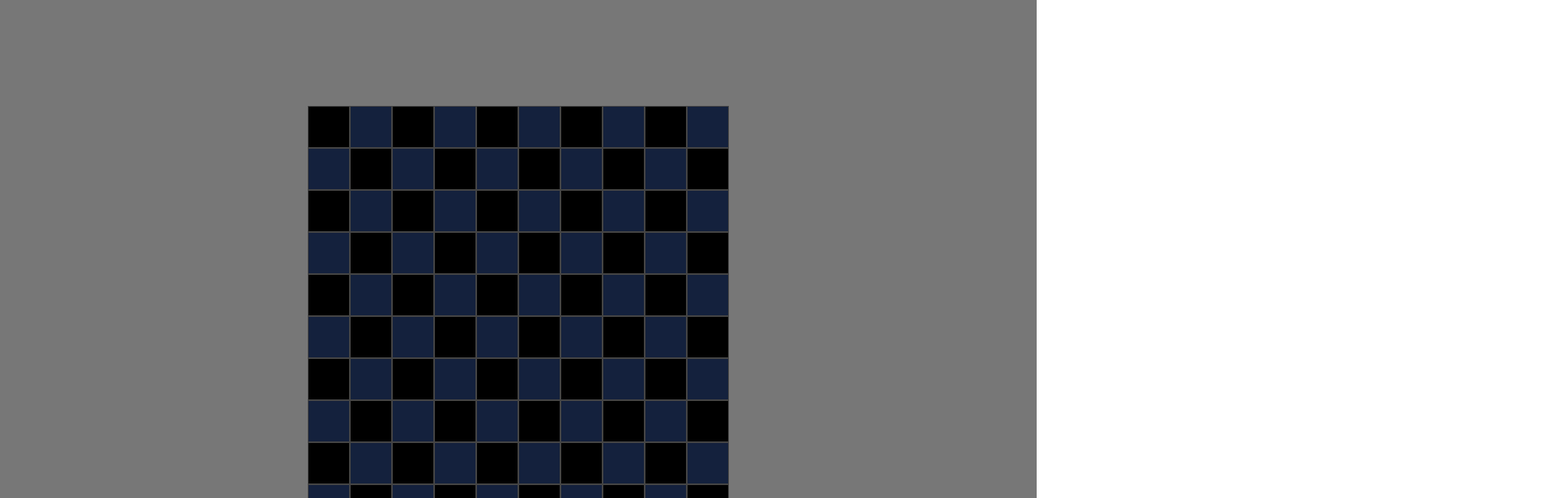
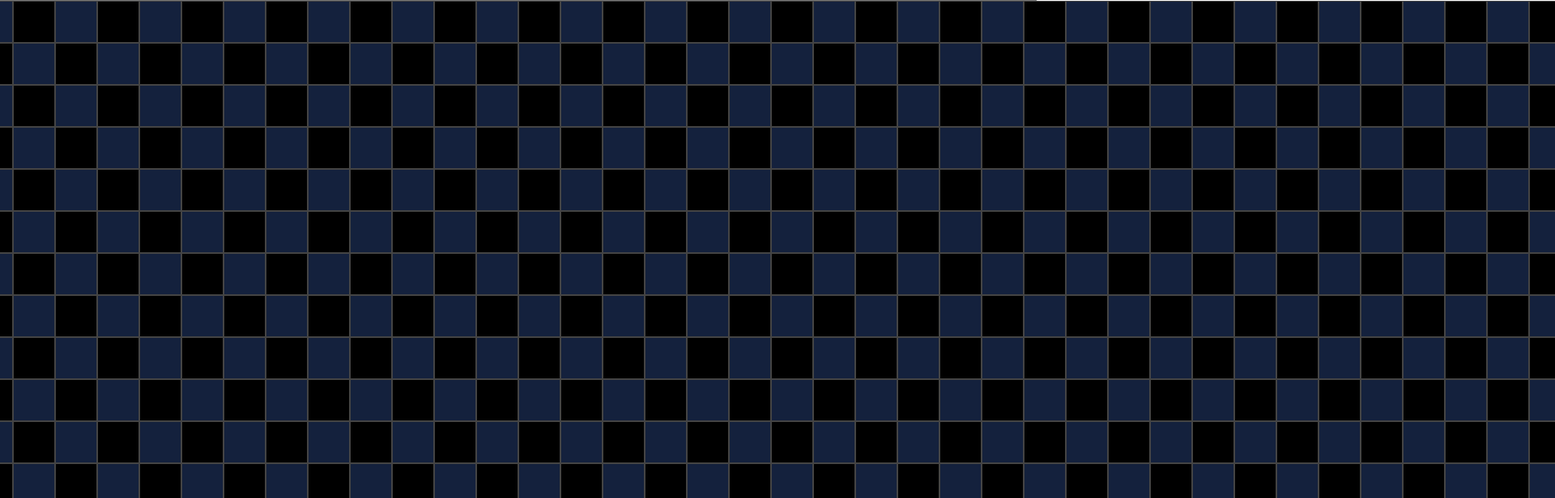
Before and after one commit to SmIgor/tiles, a React (Create React App) app: page / in a window 1280 px wide. Shown: the top 616 px of the page at 81% size, 1920 px wide, since content can reach past the window. Built offline with nearby package versions, Linux system fonts and the light colour scheme.

Commit message:
made it worse

```diff
--- a/package.json
+++ b/package.json
@@ -3,11 +3,13 @@
   "version": "0.1.0",
   "private": true,
   "dependencies": {
+    "@reduxjs/toolkit": "^1.8.1",
     "@testing-library/jest-dom": "^5.16.4",
     "@testing-library/react": "^13.0.1",
     "@testing-library/user-event": "^13.5.0",
     "react": "^18.0.0",
     "react-dom": "^18.0.0",
+    "react-redux": "^8.0.1",
     "react-scripts": "5.0.1",
     "web-vitals": "^2.1.4"
   },
--- a/src/App.jsx
+++ b/src/App.jsx
@@ -1,29 +1,10 @@
-import { useMemo, useReducer, useState } from 'react';
+import { useMemo } from 'react';
+import { useSelector } from 'react-redux';
 import Tile from './Tile';
 
 const App = ({ rows, columns }) => {
-  const board = useMemo(
-    () =>
-      Array(rows)
-        .fill(false)
-        .map(() => Array(columns).fill(false)),
-    [rows, columns]
-  );
-
-  const initialState = { count: 0 };
-  function reducer(state, action) {
-    switch (action.type) {
-      case 'increment':
-        return { count: state.count + 1 };
-      case 'decrement':
-        return { count: state.count - 1 };
-      default:
-        throw new Error();
-    }
-  }
-  const [state, dispatch] = useReducer(reducer, initialState);
-
-  const [selectedTiles, setSelectedTiles] = useState(board);
+  const count = useSelector(state => state.countReducer.count);
+  const board = useSelector(state => state.boardReducer.board);
 
   const gridColumnsStyle = useMemo(
     () => ({
@@ -37,30 +18,30 @@ const App = ({ rows, columns }) => {
     switch (indexR) {
       case 0:
         borders.push('border-top');
-        if (!selectedTiles[indexR + 1][indexC]) borders.push('border-bottom');
+        if (!board[indexR + 1][indexC]) borders.push('border-bottom');
         break;
       case rows - 1:
         borders.push('border-bottom');
-        if (!selectedTiles[indexR - 1][indexC]) borders.push('border-top');
+        if (!board[indexR - 1][indexC]) borders.push('border-top');
         break;
       default:
-        if (!selectedTiles[indexR - 1][indexC]) borders.push('border-top');
-        if (!selectedTiles[indexR + 1][indexC]) borders.push('border-bottom');
+        if (!board[indexR - 1][indexC]) borders.push('border-top');
+        if (!board[indexR + 1][indexC]) borders.push('border-bottom');
         break;
     }
 
     switch (indexC) {
       case 0:
         borders.push('border-left');
-        if (!selectedTiles[indexR][indexC + 1]) borders.push('border-right');
+        if (!board[indexR][indexC + 1]) borders.push('border-right');
         break;
       case columns - 1:
         borders.push('border-right');
-        if (!selectedTiles[indexR][indexC - 1]) borders.push('border-left');
+        if (!board[indexR][indexC - 1]) borders.push('border-left');
         break;
       default:
-        if (!selectedTiles[indexR][indexC - 1]) borders.push('border-left');
-        if (!selectedTiles[indexR][indexC + 1]) borders.push('border-right');
+        if (!board[indexR][indexC - 1]) borders.push('border-left');
+        if (!board[indexR][indexC + 1]) borders.push('border-right');
         break;
     }
     return borders;
@@ -84,15 +65,12 @@ const App = ({ rows, columns }) => {
                 x={indexC}
                 y={indexR}
                 borders={currentTile ? getBordersArray(indexR, indexC) : ''}
-                selectedTiles={selectedTiles}
-                setSelectedTiles={setSelectedTiles}
-                dispatch={dispatch}
               />
             );
           })
         )}
       </div>
-      <div className="count">You selected {state.count} tiles</div>
+      <div className="count">You selected {count} tiles</div>
     </div>
   );
 };
--- a/src/Tile.jsx
+++ b/src/Tile.jsx
@@ -1,14 +1,12 @@
 import React, { useMemo } from 'react';
+import { useDispatch, useSelector } from 'react-redux';
+import { toggleTileAction } from './store/boardReducer';
+import { decrementAction, incrementAction } from './store/countReducer';
 
-const Tile = ({
-  backgroundColor,
-  x,
-  y,
-  borders,
-  selectedTiles,
-  setSelectedTiles,
-  dispatch,
-}) => {
+const Tile = ({ backgroundColor, x, y, borders }) => {
+  const dispatch = useDispatch();
+  const board = useSelector(state => state.boardReducer.board);
+
   const style = useMemo(
     () => ({
       backgroundColor,
@@ -16,23 +14,21 @@ const Tile = ({
     [backgroundColor]
   );
 
+  const currentTile = board[y][x];
   const classes = useMemo(() => {
     let classes = ['tile'];
-    if (selectedTiles[y][x]) {
+    if (currentTile) {
       classes.push('selected');
     }
-    return (classes = [...classes, ...borders].join(' '));
-  }, [borders]);
+    return (classes = classes.concat(borders).join(' '));
+  }, [borders, currentTile]);
 
   const updateSelectedTiles = e => {
     const x = +e.target.dataset.x;
     const y = +e.target.dataset.y;
-    const newSelectedTiles = [...selectedTiles];
-    newSelectedTiles[y][x] = !newSelectedTiles[y][x];
-    setSelectedTiles(newSelectedTiles);
-    newSelectedTiles[y][x]
-      ? dispatch({ type: 'increment' })
-      : dispatch({ type: 'decrement' });
+
+    dispatch(toggleTileAction({ x, y }));
+    board[y][x] ? dispatch(decrementAction()) : dispatch(incrementAction());
   };
 
   return (
@@ -51,21 +47,4 @@ const Tile = ({
   );
 };
 
-const areEqual = (prevProps, nextProps) => {
-  const oldBorders = prevProps.borders;
-  const newBorders = nextProps.borders;
-  if (
-    oldBorders.length !== newBorders.length ||
-    typeof oldBorders !== typeof newBorders
-  )
-    return false;
-  if (typeof oldBorders === 'string' && typeof newBorders === 'string')
-    return true;
-  oldBorders.forEach((str1, index) => {
-    const str2 = newBorders[index];
-    if (str1 !== str2) return false;
-  });
-  return true;
-};
-
-export default React.memo(Tile, areEqual);
+export default React.memo(Tile);
--- /dev/null
+++ b/src/boardRC.js
@@ -0,0 +1,2 @@
+export const rows = 100;
+export const columns = 100;
--- a/src/index.js
+++ b/src/index.js
@@ -2,6 +2,13 @@ import React from 'react';
 import ReactDOM from 'react-dom/client';
 import './index.css';
 import App from './App';
+import { Provider } from 'react-redux';
+import { store } from './store/store';
+import { columns, rows } from './boardRC';
 
 const root = ReactDOM.createRoot(document.getElementById('root'));
-root.render(<App rows={10} columns={10} />);
+root.render(
+  <Provider store={store}>
+    <App rows={rows} columns={columns} />
+  </Provider>
+);
--- /dev/null
+++ b/src/store/boardReducer.js
@@ -0,0 +1,29 @@
+import { columns, rows } from '../boardRC';
+
+const RESET = 'RESET';
+const TOGGLE_TILE = 'TOGGLE_TILE';
+
+const initialState = {
+  board: Array(rows)
+    .fill(false)
+    .map(() => Array(columns).fill(false)),
+};
+
+export const boardReducer = (state = initialState, action) => {
+  switch (action.type) {
+    case RESET:
+      return { ...state, board: structuredClone(action.payload.newBoard) };
+
+    case TOGGLE_TILE:
+      const newSelectedTiles = structuredClone(state.board);
+      const { x, y } = action.payload;
+      newSelectedTiles[y][x] = !newSelectedTiles[y][x];
+      return { ...state, board: newSelectedTiles };
+
+    default:
+      return state;
+  }
+};
+
+export const resetAction = payload => ({ type: RESET, payload });
+export const toggleTileAction = payload => ({ type: TOGGLE_TILE, payload });
--- /dev/null
+++ b/src/store/countReducer.js
@@ -0,0 +1,20 @@
+const INCREMENT = 'INCREMENT';
+const DECREMENT = 'DECREMENT';
+
+const initialState = { count: 0 };
+
+export const countReducer = (state = initialState, action) => {
+  switch (action.type) {
+    case INCREMENT:
+      return { ...state, count: state.count + 1 };
+
+    case DECREMENT:
+      return { ...state, count: state.count - 1 };
+
+    default:
+      return state;
+  }
+};
+
+export const incrementAction = () => ({ type: INCREMENT });
+export const decrementAction = () => ({ type: DECREMENT });
--- /dev/null
+++ b/src/store/store.js
@@ -0,0 +1,10 @@
+import { configureStore, combineReducers } from '@reduxjs/toolkit';
+import { countReducer } from './countReducer';
+import { boardReducer } from './boardReducer';
+
+const rootReducer = combineReducers({
+  boardReducer,
+  countReducer,
+});
+
+export const store = configureStore({ reducer: rootReducer });
```
Also changed, not shown: 1 other file (tests, documents, lock files or other folders).
